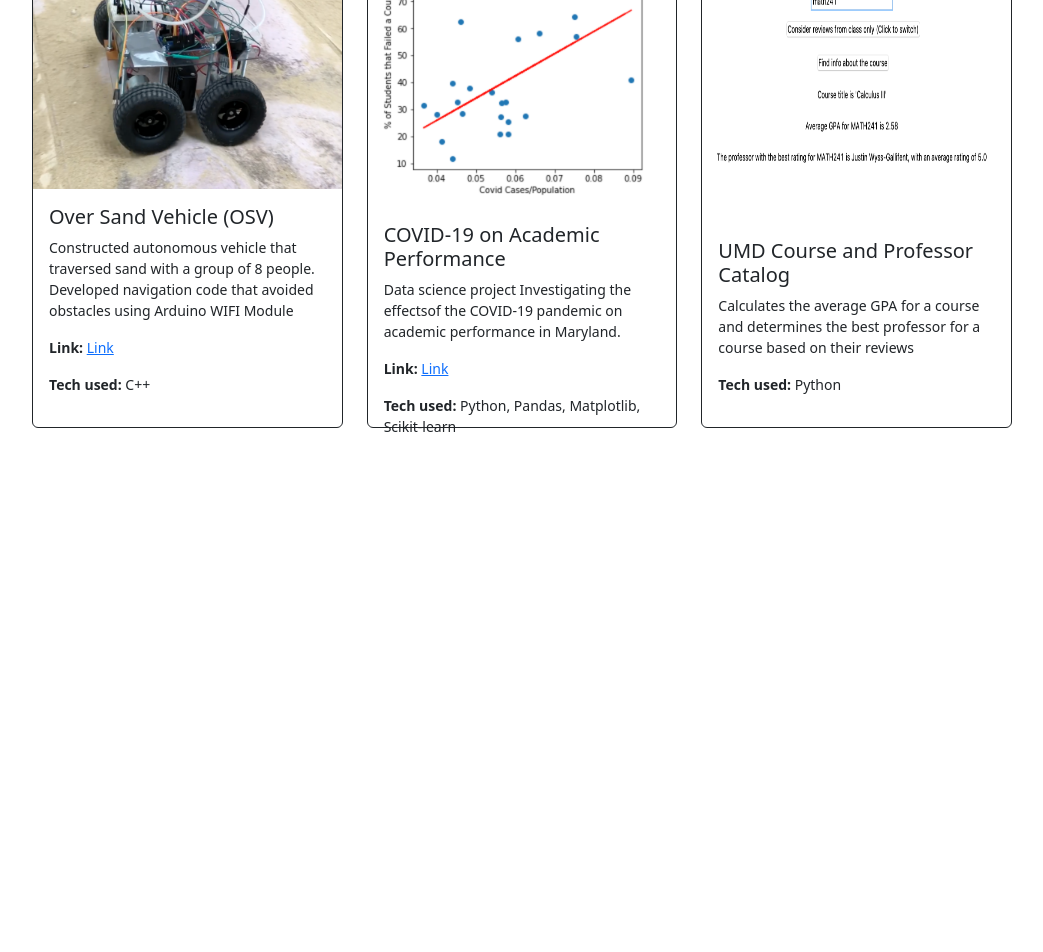
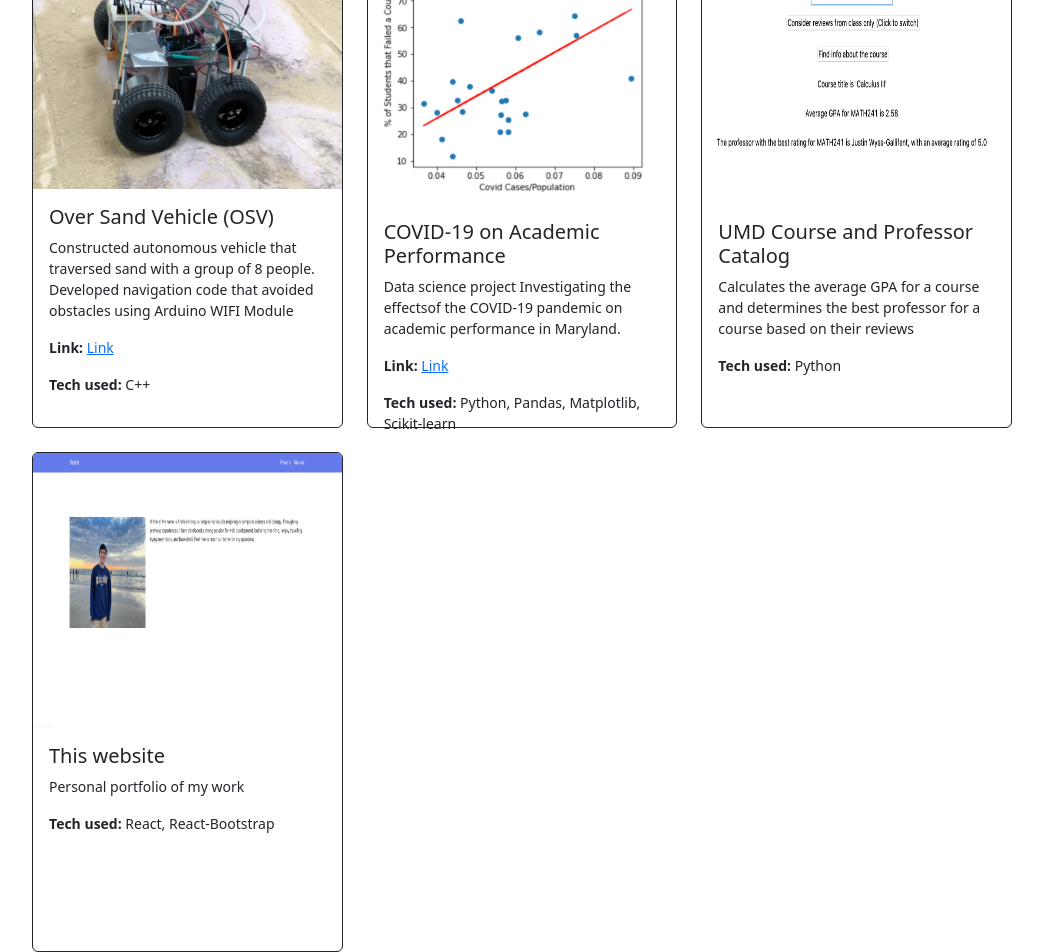
Before and after one commit to ahong8595/Portfolio, a React (Create React App) app: page /projects in a window 1280 px wide. Shown: the part 756-1708 px from the top of the page, without its empty margins (118-1161 px from the left). Before the commit the page ends 1225 px from the top, so only its background shows below. Built offline with nearby package versions, Linux system fonts and the light colour scheme.

Commit message:
Font still too big

```diff
--- a/src/data/projects.js
+++ b/src/data/projects.js
@@ -5,6 +5,7 @@ import umdprof from "./images/umdprof.png";
 import proj320 from "./images/COVID_Chart.png";
 import refresh from "./images/refresh.png";
 import sus from "./images/sus.png"
+import site from "./images/site.png"
 
 export const data = [{
     title: "NIST COVID-19 Search Engine",
@@ -42,4 +43,9 @@ export const data = [{
     desc: "Calculates the average GPA for a course and determines the best professor for a course based on their reviews",
     tech: "Python",
     link: "",
+}, {
+    title: "This website",
+    src: site,
+    desc: "Personal portfolio of my work",
+    tech: "React, React-Bootstrap",
 }]
--- a/src/pages/style/Projects.css
+++ b/src/pages/style/Projects.css
@@ -8,7 +8,7 @@
 }
 
 .projCardImg {
-    height: 300px;
+    height: 275px;
 }
 
 .box {
```
Also changed, not shown: src/data/images/site.png (added).
